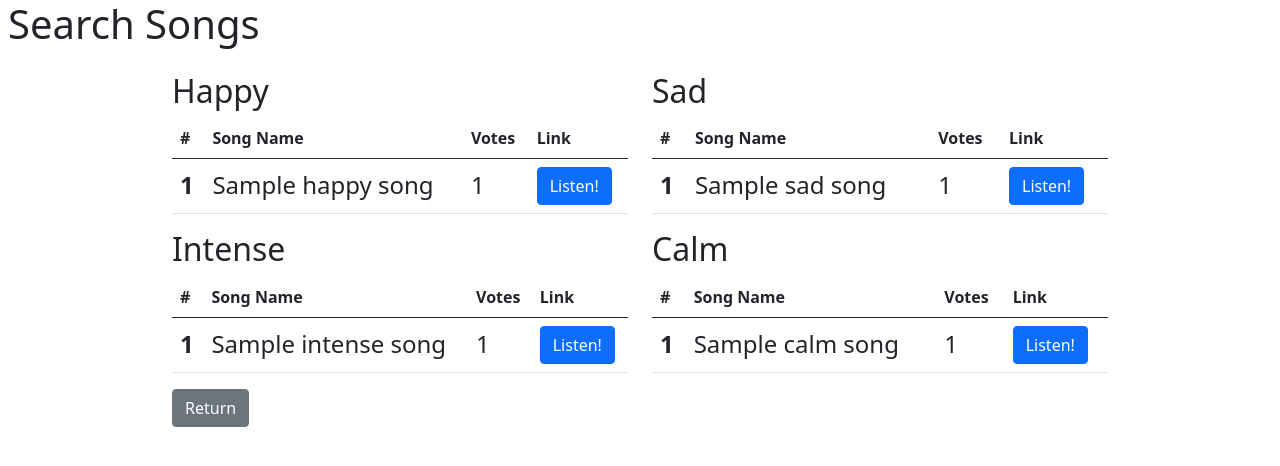
After one commit to beyami/a02, a Flask app: template templates/ranking.html in a window 1280 px wide. The commit adds this page. Shown: the top 466 px of the page. Run offline with Flask 2, Linux system fonts and the light colour scheme; the template is opened without the code that fills it: most values are stand-ins (such as "Sample title", 1, 10 or a date in 2020); some libraries are stand-ins or nearby versions.

Commit message:
ランダム検索のランキング機能を追加しました.

```diff
--- a/app.py
+++ b/app.py
@@ -2,6 +2,7 @@ from flask import Flask, request, render_template, redirect
 import requests
 import json
 import random
+from cs50 import SQL
 
 app = Flask(__name__)
 
@@ -10,6 +11,9 @@ client_id = ""
 client_secret = ""
 token_url = "https://accounts.spotify.com/api/token"
 search_url = "https://api.spotify.com/v1/search"
+
+# データベースを開く
+db = SQL("sqlite:///votes.db")
 
 # 認証トークンを取得する関数
 def get_access_token():
@@ -129,7 +133,51 @@ def random_page():
         # おすすめの音楽を取得
         recommendations = get_recommendations(song_type=song_type, popularity=popularity, genre=genre)
         # ページを表示
-        return render_template('random.html', recommendations=recommendations)
+        return render_template('random.html', recommendations=recommendations, song_type=song_type)
+
+@app.route("/ranking", methods=['GET', 'POST'])
+def ranking():
+    # ランキング上位の曲に曲情報を追加する関数
+    def add_song_info(songs):
+        for song in songs:
+            song.update(get_song_info(song['track_id']))
+        return songs
+
+    if request.method == 'GET':
+        # 投票数上位10曲を取得し、曲情報を追加
+        happy_songs = db.execute('SELECT * FROM votes WHERE song_type = ? LIMIT 10', 'happy')
+        happy_songs = add_song_info(happy_songs)
+        sad_songs = db.execute('SELECT * FROM votes WHERE song_type = ? LIMIT 10', 'sad')
+        sad_songs = add_song_info(sad_songs)
+        intense_songs = db.execute('SELECT * FROM votes WHERE song_type = ? LIMIT 10', 'intense')
+        intense_songs = add_song_info(intense_songs)
+        calm_songs = db.execute('SELECT * FROM votes WHERE song_type = ? LIMIT 10', 'calm')
+        calm_songs = add_song_info(calm_songs)
+        # ページの描画
+        return render_template('ranking.html', happy_songs=happy_songs, sad_songs=sad_songs, intense_songs=intense_songs, calm_songs=calm_songs)
+
+    elif request.method == 'POST':
+        # フォームの入力内容を取得
+        # 投票されたsong_idが不正だった場合、'/ranking'にリダイレクト
+        # 英数字であれば、不正であっても影響は小さいので、チェックは簡易的です
+        track_id = request.form.get("vote")
+        if not track_id.isalnum():
+            return redirect('/ranking')
+        # song_typeが不正だった場合、投票を無効にして、'/ranking'にリダイレクト
+        song_type = request.form.get("song_type")
+        if song_type not in SONG_TYPES:
+            return redirect('/ranking')
+        # データベースを検索し、現在の投票数を取得
+        result = db.execute("SELECT vote_count FROM votes WHERE track_id = ? AND song_type = ?", track_id, song_type)
+
+        # 一度も投票されていない場合、カラムを作成
+        if not result:
+            db.execute("INSERT INTO votes VALUES(?, ?, 1)", track_id, song_type)
+        # データベースのvote_countを1加算する
+        else:
+            vote_count = result[0]['vote_count']
+            db.execute("UPDATE votes SET vote_count = ? WHERE track_id = ? AND song_type = ?", (vote_count + 1), track_id, song_type)
+        return redirect('/ranking')
 
 #アーティストのジャンルを取得
 def get_artist_genres(artist_id):
@@ -292,8 +340,6 @@ def get_recommendations(**kwargs):
         elif song_type == 'calm':
             targets['target_energy'] = random.randint(0, 25) / 100
 
-    print(targets)
-
     #エラー処理
     #'seed_tracks'または'seed_genres'が指定されていない場合検索が行えないため
     if not (targets.get('seed_tracks') or targets.get('seed_genres')):
--- /dev/null
+++ b/templates/ranking.html
@@ -0,0 +1,107 @@
+{% extends "base.html" %}
+
+{% block header %}
+    {% block title %}Search Songs{%endblock%}
+{% endblock %}
+
+{% block content%}
+    <div class="container">
+        <div class="row">
+            <div class="col w-50">
+                <h2>Happy</h2>
+                <table class="table">
+                    <thead>
+                        <tr>
+                            <th scope="col">#</th>
+                            <th scope="col">Song Name</th>
+                            <th scope="col">Votes</th>
+                            <th scope="col">Link</th>
+                        </tr>
+                    </thead>
+                    <tbody>
+                        {% for happy_song in happy_songs %}
+                            <tr>
+                                <th scope="row" class="fs-4">{{ loop.index }}</th>
+                                <td class="fs-4">{{ happy_song['name'] }}</td>
+                                <td class="fs-4">{{ happy_song['vote_count'] }}</td>
+                                <td><a href={{ happy_song['external_urls']['spotify'] }} class="btn btn-primary">Listen!</a></td>
+                            </tr>
+                        {% endfor %}
+                    </tbody>
+                </table>
+            </div>
+            <div class="col w-50">
+                <h2>Sad</h2>
+                <table class="table">
+                    <thead>
+                        <tr>
+                            <th scope="col">#</th>
+                            <th scope="col">Song Name</th>
+                            <th scope="col">Votes</th>
+                            <th scope="col">Link</th>
+                        </tr>
+                    </thead>
+                    <tbody>
+                        {% for sad_song in sad_songs %}
+                            <tr>
+                                <th scope="row" class="fs-4">{{ loop.index }}</th>
+                                <td class="fs-4">{{ sad_song['name'] }}</td>
+                                <td class="fs-4">{{ sad_song['vote_count'] }}</td>
+                                <td><a href={{ sad_song['external_urls']['spotify'] }} class="btn btn-primary">Listen!</a></td>
+                            </tr>
+                        {% endfor %}
+                    </tbody>
+                </table>
+            </div>
+        </div>
+        <div class="row">
+            <div class="col w-50">
+                <h2>Intense</h2>
+                <table class="table">
+                    <thead>
+                        <tr>
+                            <th scope="col">#</th>
+                            <th scope="col">Song Name</th>
+                            <th scope="col">Votes</th>
+                            <th scope="col">Link</th>
+                        </tr>
+                    </thead>
+                    <tbody>
+                        {% for intense_song in intense_songs %}
+                            <tr>
+                                <th scope="row" class="fs-4">{{ loop.index }}</th>
+                                <td class="fs-4">{{ intense_song['name'] }}</td>
+                                <td class="fs-4">{{ intense_song['vote_count'] }}</td>
+                                <td><a href={{ intense_song['external_urls']['spotify'] }} class="btn btn-primary">Listen!</a></td>
+                            </tr>
+                        {% endfor %}
+                    </tbody>
+                </table>
+            </div>
+            <div class="col w-50">
+                <h2>Calm</h2>
+                <table class="table">
+                    <thead>
+                        <tr>
+                            <th scope="col">#</th>
+                            <th scope="col">Song Name</th>
+                            <th scope="col">Votes</th>
+                            <th scope="col">Link</th>
+                        </tr>
+                    </thead>
+                    <tbody>
+                        {% for calm_song in calm_songs %}
+                            <tr>
+                                <th scope="row" class="fs-4">{{ loop.index }}</th>
+                                <td class="fs-4">{{ calm_song['name'] }}</td>
+                                <td class="fs-4">{{ calm_song['vote_count'] }}</td>
+                                <td><a href={{ calm_song['external_urls']['spotify'] }} class="btn btn-primary">Listen!</a></td>
+                            </tr>
+                        {% endfor %}
+                    </tbody>
+                </table>
+            </div>
+        </div>
+        <a href="/" class="btn btn-secondary">Return</a>
+    </div>
+{% endblock %}
```
Also changed, not shown: templates/index.html (+21 -13 lines), templates/random.html (+12 -0 lines), votes.db (added).
